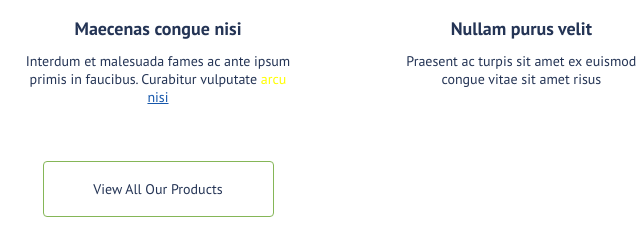
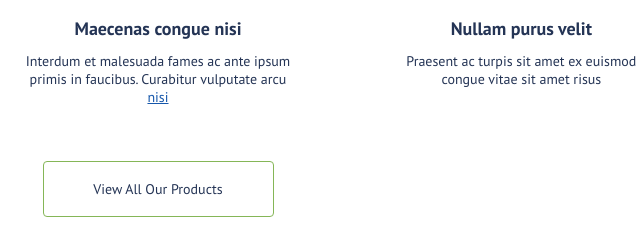
Before and after one commit to zombielovebrains/testWork, a website: page source/index.html in a window 1280 px wide. In both pictures the pointer is over the link "arcu". Shown: the part 1473-1713 px from the top of the page, 482-1122 px from the left. Drawn offline with nearby package versions, Linux system fonts and the light colour scheme; files that its build step writes are made by us from their sources.

Commit message:
fix link hover

```diff
--- a/source/sass/blocks/product-card.scss
+++ b/source/sass/blocks/product-card.scss
@@ -87,6 +87,10 @@
 .product-card__link {
   text-decoration: underline;
   color: $linkBlue;
+
+  &:hover {
+    color: $blue;
+  }
 }
 
 @media(min-width: 992px) {
```
